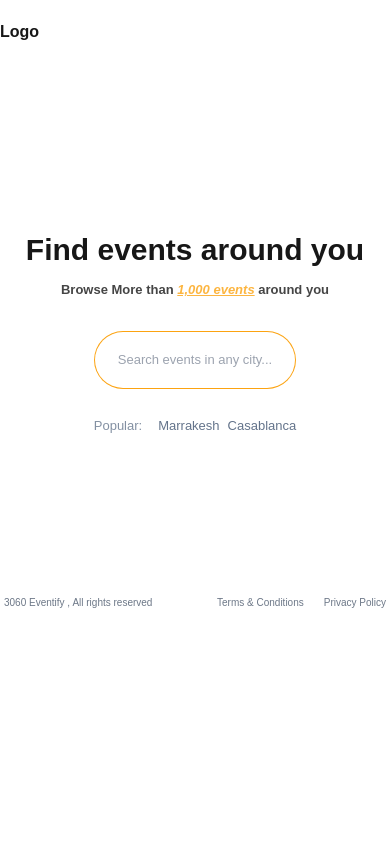
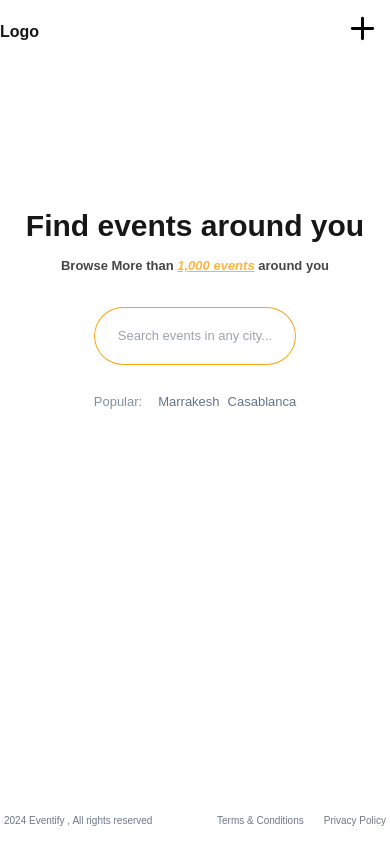
Before and after one commit to ayoubfatah/Eventify, a Next.js app: page / in a window 390 px wide. Built offline with nearby package versions, Linux system fonts and the light colour scheme.

Commit message:
making skeleton component responsive , adding a phone navbar

```diff
--- a/src/app/event/[slug]/loading.tsx
+++ b/src/app/event/[slug]/loading.tsx
@@ -1,8 +1,8 @@
 export default function loading() {
   return (
-    <main className="h-[calc(100vh-8rem)]  flex justify-center items-center">
-      <article className="grid grid-cols-[450px,600px] relative state-effects">
-        <div className="bg-white/10 animate-pulse h-full"></div>
+    <main className=" flex  justify-center items-center">
+      <article className="flex w-full flex-col lg:grid lg:grid-cols-[450px,600px] relative state-effects">
+        <div className=" h-[350px] w-full lg:h-full lg:w-full bg-white/10 animate-pulse "></div>
 
         <section className=" flex flex-col justify-center px-8">
           <div className="py-4">
--- a/src/components/ui/EventCard.tsx
+++ b/src/components/ui/EventCard.tsx
@@ -1,14 +1,12 @@
-"use client";
 import { type EventifyEvent } from "@prisma/client";
 import { MapPin } from "lucide-react";
 import Image from "next/image";
 
 export default function EventCard({ data }: { data: EventifyEvent }) {
   return (
-    <article className=" sm:mt-[195px]  2lg:grid  2lg:grid-cols-[500px,1fr] 2lg:mt-0 relative ">
+    <article className=" mt-[60px] sm:mt-[195px]  2lg:grid  2lg:grid-cols-[500px,1fr] 2lg:mt-0 relative ">
       <div className="relative  flex justify-center items-center w-full h-[350px] 2lg:[380px]  2lg:w-[500px] lg:-min-h-[350px]">
         <Image
-          priority
           className=" object-cover w-full h-full"
           src={data.imageUrl}
           alt={data.slug}
--- a/src/components/ui/footer.tsx
+++ b/src/components/ui/footer.tsx
@@ -2,8 +2,8 @@ import React from "react";
 
 export default function Footer() {
   return (
-    <div className="px-1 py-4 flex justify-between text-[10px]  sm:text-[14px] text-slate-600/80">
-      <p> 3060 Eventify , All rights reserved </p>
+    <div className="px-1 py-4 mt-auto flex justify-between text-[10px]   sm:text-[14px] text-slate-600/80">
+      <p> 2024 Eventify , All rights reserved </p>
       <div className="flex justify-between gap-x-5">
         <h1>Terms & Conditions</h1>
         <h1>Privacy Policy</h1>
--- a/src/components/ui/navbar.tsx
+++ b/src/components/ui/navbar.tsx
@@ -2,7 +2,9 @@
 import { cn } from "@/utils/helpers";
 import Link from "next/link";
 import { usePathname } from "next/navigation";
-import { motion } from "framer-motion";
+import { AnimatePresence, motion } from "framer-motion";
+import { useState } from "react";
+import { Plus } from "lucide-react";
 
 type Routes = {
   name: string;
@@ -14,17 +16,24 @@ const routes: Routes[] = [
   { name: "All Events", path: "/events/all" },
   { name: "explore", path: "/explore" },
 ];
+export default function Navbar() {
+  const [isOpen, setIsOpen] = useState(false);
 
-export default function Navbar() {
+  const toggleMenu = () => {
+    setIsOpen(!isOpen);
+  };
   const activePathname = usePathname();
 
   return (
-    <header className="overflow-hidden xs:flex justify-between   py-5 items-center font-semibold container mx-auto">
-      <span className="-translate-y-[100px] xs:translate-y-0  ">
+    <header className="overflow-hidden flex justify-between py-5 items-center font-semibold container mx-auto">
+      {/* Logo */}
+      <span>
         <Link href={"/"}>Logo</Link>
       </span>
-      <nav className="-translate-y-[100px] xs:translate-y-0  ">
-        <ul className="  flex justify-between gap-4 items-center ">
+
+      {/* Big Screen Navigation */}
+      <nav className="-translate-y-[200px] sm:translate-y-0 sm:flex">
+        <ul className="flex justify-between gap-4 items-center">
           {routes.map((route) => (
             <li key={route.name} className="relative">
               <Link
@@ -40,13 +49,127 @@ export default function Navbar() {
               {activePathname === route.path && (
                 <motion.div
                   layoutId="active-link"
-                  className="absolute h-1  w-full -bottom-1 bg-primary"
+                  className="absolute h-1 w-full -bottom-1 bg-primary"
                 />
               )}
             </li>
           ))}
         </ul>
       </nav>
+
+      {/* Mobile Navigation */}
+      <div className="relative block sm:hidden">
+        {/* Menu Trigger Button */}
+        <motion.button
+          className="fixed top-2 right-2 z-50 w-10 h-10 bg-white rounded-full flex items-center justify-center"
+          onClick={toggleMenu}
+          whileTap={{ scale: 1.1 }}
+          animate={isOpen ? "opened" : "closed"}
+        >
+          <motion.div
+            className={`absolute h-full w-full inset-0 ${
+              isOpen ? "scale-[50]" : "scale-0"
+            } bg-white z-[500] rounded-full transition-scale duration-700 ease-in-out`}
+          />
+          <motion.div
+            variants={{
+              closed: { rotate: 0 },
+              opened: { rotate: 225 - 45 },
+            }}
+            transition={{ duration: 0.3 }}
+            className="flex items-center z-[1000] justify-center"
+          >
+            <motion.div
+              variants={{
+                closed: { rotate: 0 },
+                opened: { rotate: 45 },
+              }}
+              transition={{ duration: 0.3 }}
+            >
+              <Plus
+                size={35}
+                strokeWidth={2}
+                className="transition-colors text-black"
+              />
+            </motion.div>
+          </motion.div>
+        </motion.button>
+
+        {isOpen && (
+          <motion.div
+            animate={{
+              transition: {
+                duration: 0.5,
+                ease: "easeInOut",
+              },
+            }}
+            exit={{
+              background: "rgba(0,0,0,0)",
+              transition: {
+                duration: 0.5,
+                ease: "easeInOut",
+              },
+            }}
+            className="fixed right-[120px] mt-[200px] z-[1000] flex items-center justify-center"
+          >
+            <motion.div
+              initial={{ opacity: 0, scale: 0.8 }}
+              animate={{
+                opacity: 1,
+                scale: 1,
+                transition: {
+                  duration: 0.5,
+                  ease: "easeOut",
+                },
+              }}
+              exit={{
+                opacity: 0,
+                scale: 0.8,
+                transition: {
+                  duration: 0.3,
+                  ease: "easeIn",
+                },
+              }}
+              className="text-white text-center space-y-4"
+            >
+              {routes.map((link, index) => (
+                <motion.a
+                  key={link.path}
+                  href={link.path}
+                  className="block text-3xl font-bold text-black transition-colors"
+                  initial={{
+                    opacity: 0,
+                    y: 50,
+                  }}
+                  animate={{
+                    opacity: 1,
+                    y: 0,
+                    transition: {
+                      delay: 0.5 + index * 0.2,
+                      duration: 0.5,
+                      ease: "easeOut",
+                    },
+                  }}
+                  exit={{
+                    opacity: 0,
+                    y: 50,
+                    transition: {
+                      duration: 0.3,
+                      ease: "easeIn",
+                    },
+                  }}
+                  whileHover={{
+                    scale: 1.1,
+                    transition: { duration: 0.2 },
+                  }}
+                >
+                  {link.name}
+                </motion.a>
+              ))}
+            </motion.div>
+          </motion.div>
+        )}
+      </div>
     </header>
   );
 }
```
